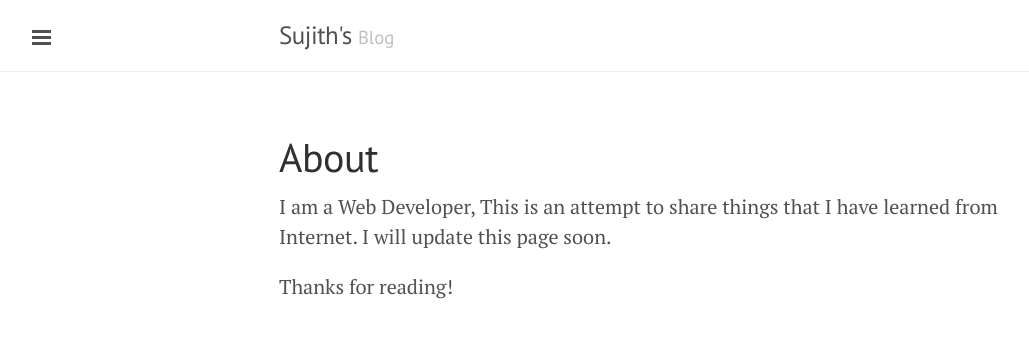
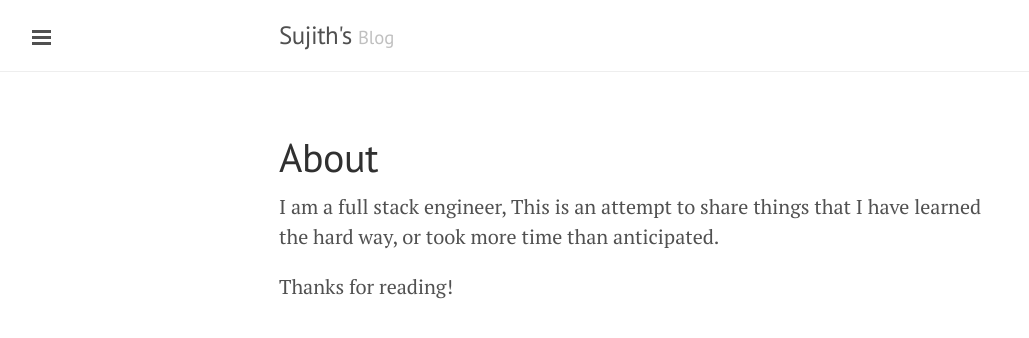
Before and after one commit to sujith3g/sujith3g.github.io, a Jekyll site: the page built from about.md, in a window 1280 px wide. Shown: the top 338 px of the page, without its empty margins (1-1030 px from the left). Built offline with Jekyll 4.4.1, drawn with Linux system fonts in a browser that asks for light colours.

Commit message:
Update about page

```diff
--- a/about.md
+++ b/about.md
@@ -3,7 +3,7 @@ layout: page
 title: About
 ---
 
-I am a Web Developer, This is an attempt to share things that I have learned from Internet.
-I will update this page soon.
+I am a full stack engineer, This is an attempt to share things that I
+have learned the hard way, or took more time than anticipated.
 
 Thanks for reading!
```
